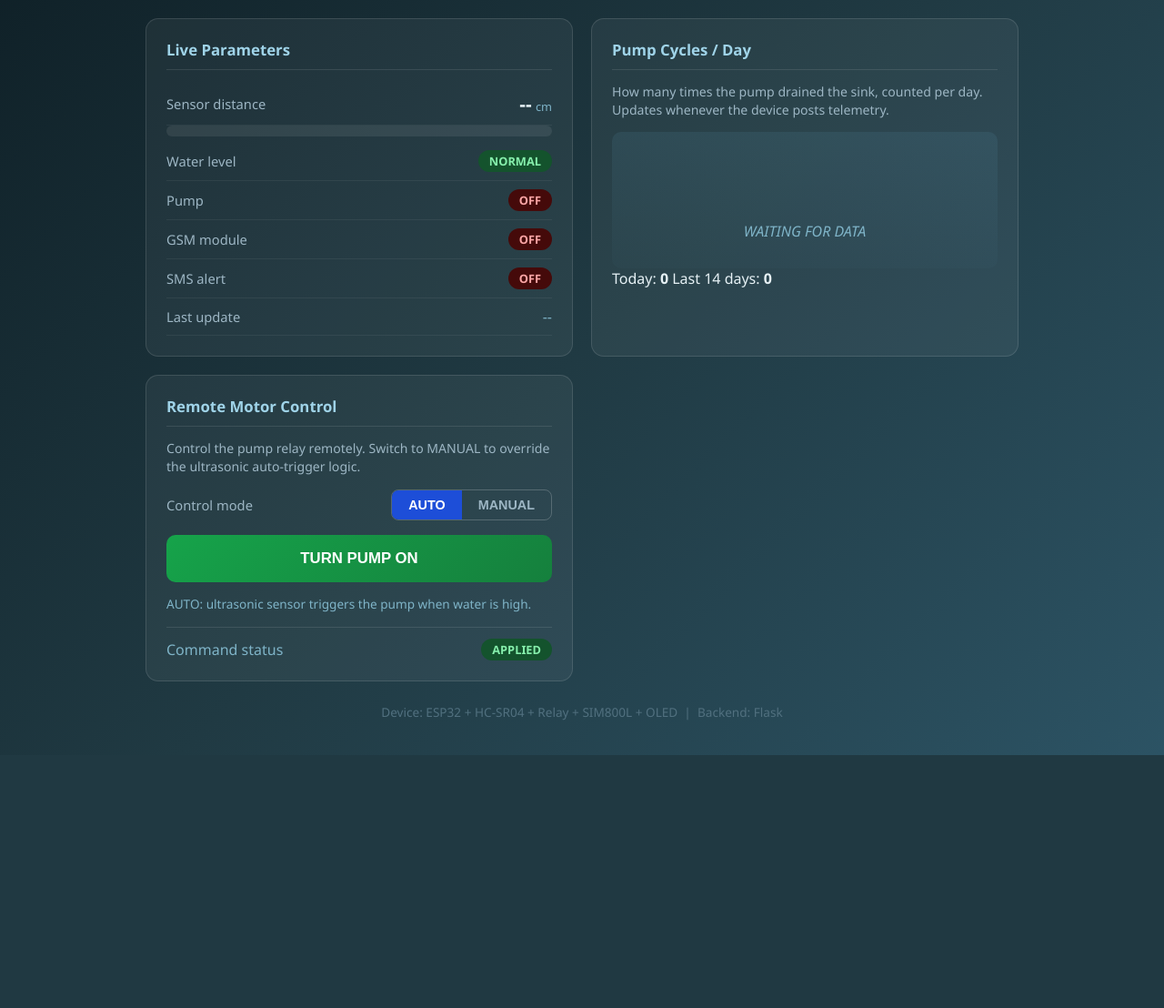
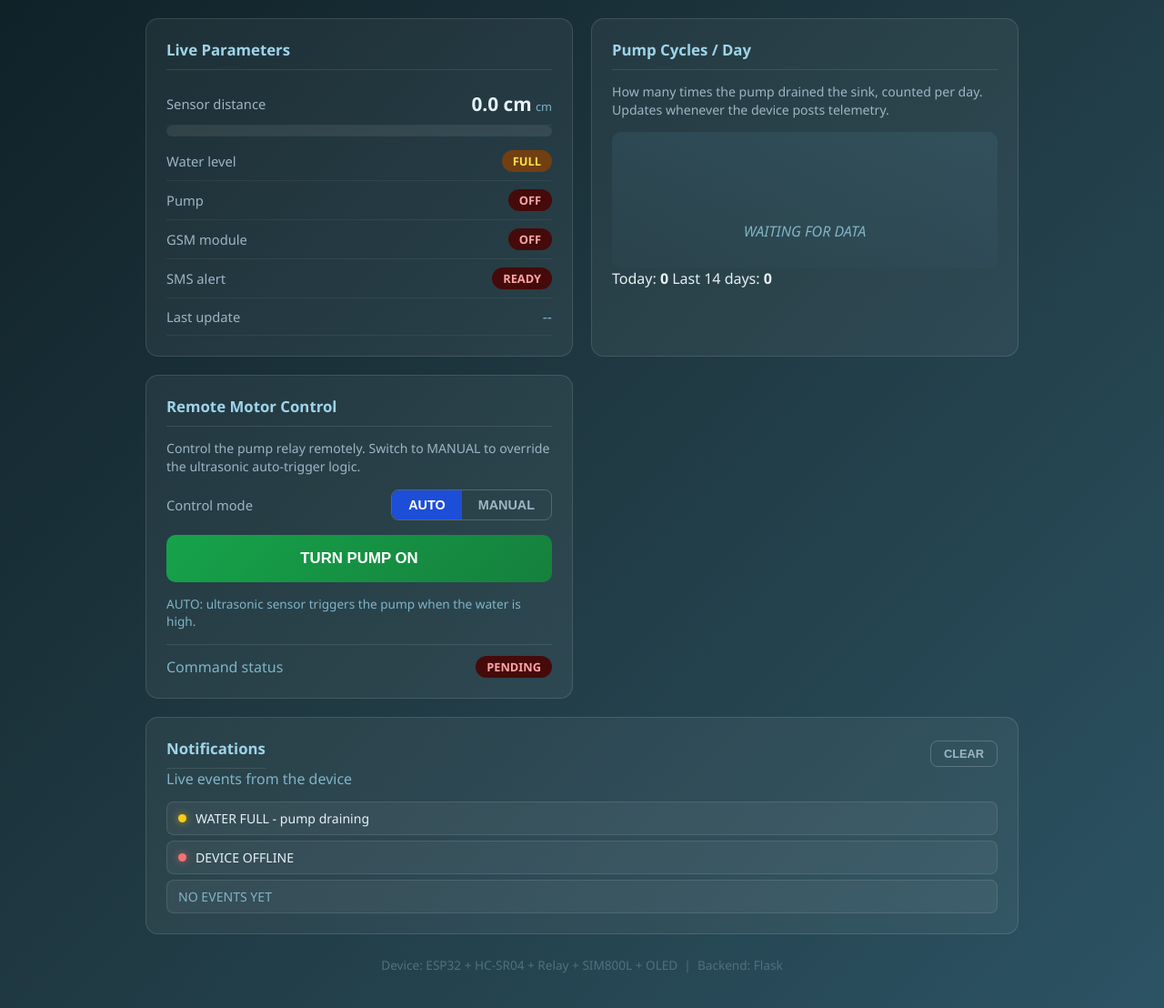
Before and after one commit to charleskasuba/cleaner, a Flask app: page / in a window 1280 px wide. Shown: the part 57-1165 px from the top of the page at 91% size. Before the commit the page ends 887 px from the top, so only its background shows below. Run offline with Flask 3, Linux system fonts and the light colour scheme.

Commit message:
Dashboard: notifications feed + cycle chart fix, restore JS after corruption

```diff
--- a/static/script.js
+++ b/static/script.js
@@ -1,12 +1,7 @@
-// ============================================================
 // ESP32 Sink Cleaner - Remote Dashboard JS
-// ============================================================
-
 const FULL_LIMIT_CM = 3.0;
-
-let currentMode = "auto";        // "auto" | "manual"
-let overridePumpOn = false;      // web-side pump state in manual mode
-
+let currentMode = "auto";
+let overridePumpOn = false     ;
 const els = {
   conn: document.getElementById("conn-status"),
   distVal: document.getElementById("dist-val"),
@@ -21,17 +16,61 @@
   modeManual: document.getElementById("mode-manual"),
   modeHint: document.getElementById("mode-hint"),
   ackState: document.getElementById("ack-state"),
-
-  // daily pump-cycle chart
   cyclesChart: document.getElementById("cycles-chart"),
   cyclesToday: document.getElementById("cycles-today"),
   cyclesTotal: document.getElementById("cycles-total"),
+  notifList: document.getElementById("notif-list"),
+  notifClear: document.getElementById("notif-clear"),
 };
-
-
-// ------------------------------------------------------------
-// Poll /api/status and render the dashboard
-// ------------------------------------------------------------
+const pillOnClasses = "pill pill-on";
+const pillOffClasses = "pill pill-off";
+let lastPumpOn = null;
+let lastLevelFull = null;
+let lastOnline = null;
+let notifCount = 0;
+function addNotif(text, cls) {
+  const li = document.createElement("li");
+  li.className = "notif-item";
+  li.innerHTML = '<span class="notif-dot ' + cls + '"></span>' + text;
+  els.notifList.prepend(li);
+  notifCount++;
+  if (notifCount > 8) {
+    const last = els.notifList.lastElementChild;
+    if (last) last.remove();
+  }
+}
+function render(data) {
+  const dist = Number(data.distance_cm);
+  const fresh = data.last_update && (Date.now() / 1000 - data.last_update) < 30;
+  const online = !!fresh;
+  if (lastOnline !== online) {
+    lastOnline = online;
+    if (online) addNotif("DEVICE ONLINE", "success");
+    else addNotif("DEVICE OFFLINE", "error");
+  }
+  els.conn.textContent = online ? "DEVICE ONLINE" : "DEVICE OFFLINE";
+  els.conn.className = online ? "badge online" : "badge offline";
+  if (isFinite(dist)) {
+    els.distVal.textContent = dist.toFixed(1) + " cm";
+    els.distBar.style.width = Math.min(100, dist / 5 * 100) + "%";
+    const full = dist <= FULL_LIMIT_CM;
+    if (lastLevelFull !== full) {
+      lastLevelFull = full;
+      if (full) addNotif("WATER FULL - pump draining", "warn");
+      else addNotif("Water restored to NORMAL", "info");
+    }
+    els.levelState.textContent = full ? "FULL" : "NORMAL";
+    els.levelState.className = full ? "pill pill-warn" : "pill pill-ok";
+  }
+  els.pumpBadge.textContent = data.pump_on ? "ON" : "OFF";
+  els.pumpBadge.className = data.pump_on ? "pill pill-on" : "pill pill-off";
+  els.gsmBadge.textContent = data.gsm_online ? "ON" : "OFF";
+  els.gsmBadge.className = data.gsm_online ? "pill pill-on" : "pill pill-off";
+  els.smsState.textContent = data.sms_sent ? "LAST SENT: YES" : "READY";
+  els.lastUpdate.textContent = data.last_update
+    ? new Date(data.last_update * 1000).toLocaleTimeString()
+    : "--";
+}
 async function refresh() {
   try {
     const res = await fetch("/api/status");
@@ -42,182 +81,33 @@
     els.conn.className = "badge offline";
   }
 }
-
-function render(data) {
-  const dist = data.distance_cm;
-  const fresh = data.last_update && (Date.now() / 1000 - data.last_update < 30);
-
-  els.conn.textContent = fresh ? "DEVICE ONLINE" : "DEVICE OFFLINE";
-  els.conn.className = fresh ? "badge online" : "badge offline";
-
-  // distance
-  if (dist !== null && dist !== undefined && dist >= 0) {
-    els.distVal.textContent = dist.toFixed(1);
-    const pct = Math.min(100, dist / 100 * 100 / 5 * 5); // scale to 5cm=100%
-    els.distBar.style.width = Math.min(100, dist / 5 * 100) + "%";
-  } else {
-    els.distVal.textContent = "--";
-    els.distBar.style.width = "0%";
-  }
-
-  // water level (full when distance < 3cm)
-  if (dist !== null && dist !== undefined && dist >= 0 && dist < FULL_LIMIT_CM) {
-    els.levelState.textContent = "FULL";
-    els.levelState.className = "pill pill-warn";
-  } else {
-    els.levelState.textContent = "NORMAL";
-    els.levelState.className = "pill pill-ok";
-  }
-
-  // pump
-  setPill(els.pumpBadge, "pump", data.pump_is_on ? "ON" : "OFF");
-  syncPumpButton(data.pump_is_on);
-
-  // gsm
-  setPill(els.gsmBadge, "gsm", data.gsm_registered ? "ON" : "OFF");
-  els.smsState.className = "pill " + (data.gsm_registered ? "pill-ok" : "pill-off");
-  els.smsState.textContent = data.gsm_registered ? "READY" : "OFF";
-
-  // last update
-  els.lastUpdate.textContent = data.last_update
-    ? new Date(data.last_update * 1000).toLocaleTimeString()
-    : "--";
-
-  // control mode (from server, may have been changed elsewhere)
-  currentMode = data.manual_override ? "manual" : "auto";
-  overridePumpOn = Boolean(data.override_pump_on);
-  renderMode();
-
-  // ack status
-  if (data.revision === data.acked_revision) {
-    els.ackState.textContent = "APPLIED";
-    els.ackState.className = "pill pill-on";
-  } else if (data.revision === 0) {
-    els.ackState.textContent = "STANDBY";
-    els.ackState.className = "pill pill-off";
-  } else {
-    els.ackState.textContent = "PENDING";
-    els.ackState.className = "pill pill-busy";
-  }
-}
-
-function setPill(el, kind, label) {
-  let cls = "pill";
-  const isOn = label === "ON";
-  if (kind === "pump" || kind === "gsm") cls += isOn ? " pill-on" : " pill-off";
-  el.textContent = label;
-  el.className = cls;
-}
-
-function renderMode() {
-  const manual = currentMode === "manual";
-  els.modeAuto.className = "seg-btn" + (manual ? "" : " active");
-  els.modeManual.className = "seg-btn" + (manual ? " active" : "");
-  els.modeHint.textContent = manual
-    ? "MANUAL: you control the relay. The ultrasonic auto-trigger is paused."
-    : "AUTO: ultrasonic sensor triggers the pump when water is high.";
-  syncPumpButton();
-}
-
-function syncPumpButton(actualOn) {
-  // In manual mode show the overridden request; in auto show actual state.
-  const on = currentMode === "manual" ? overridePumpOn : Boolean(actualOn);
-  els.pumpToggle.className = "pump-btn " + (on ? "pump-on" : "pump-off");
-  els.pumpToggle.textContent = on ? "TURN PUMP OFF" : "TURN PUMP ON";
-}
-
-// ------------------------------------------------------------
-// Send control command to server
-// ------------------------------------------------------------
-async function sendControl() {
-  const payload = {
-    manual_override: currentMode === "manual",
-    override_pump_on: overridePumpOn,
-  };
-  try {
-    const res = await fetch("/api/control", {
-      method: "POST",
-      headers: { "Content-Type": "application/json" },
-      body: JSON.stringify(payload),
-    });
-    if (!res.ok) throw new Error("bad status");
-    renderMode();
-  } catch (err) {
-    showToast("Failed to send command", "error");
-  }
-}
-
-// Event wiring
+els.pumpToggle.addEventListener("click", () => {
+  const on = els.pumpToggle.classList.contains("pump-on");
+  els.pumpToggle.classList.toggle("pump-on", !on);
+  fetch("/api/control", {
+    method: "POST",
+    headers: { "Content-Type": "application/json" },
+    body: JSON.stringify({ mode: "manual", override_pump_on: !on }),
+  }).then(() => {
+    els.ackState.textContent = "SENT";
+    els.ackState.className = "pill pill-ok";
+  });
+});
 els.modeAuto.addEventListener("click", () => {
-  if (currentMode !== "auto") { currentMode = "auto"; sendControl(); }
+  currentMode = "auto";
+  els.modeAuto.classList.add("active");
+  els.modeManual.classList.remove("active");
+  els.modeHint.textContent = "AUTO: sensor triggers the pump automatically.";
 });
 els.modeManual.addEventListener("click", () => {
-  if (currentMode !== "manual") { currentMode = "manual"; sendControl(); }
+  currentMode = "manual";
+  els.modeManual.classList.add("active");
+  els.modeAuto.classList.remove("active");
+  els.modeHint.textContent = "MANUAL: use the web button to run the pump.";
 });
-els.pumpToggle.addEventListener("click", () => {
-  overridePumpOn = !overridePumpOn;
-  sendControl();
+els.notifClear.addEventListener("click", () => {
+  els.notifList.innerHTML = '<li class="notif-item muted">NO EVENTS YET</li>';
+  notifCount = 0;
 });
-
-// ------------------------------------------------------------
-// Toast helper
-// ------------------------------------------------------------
-function showToast(msg, type) {
-  let t = document.getElementById("toast");
-  if (!t) {
-    t = document.createElement("div");
-    t.id = "toast";
-    document.body.appendChild(t);
-  }
-  t.textContent = msg;
-  t.className = "show " + type;
-  clearTimeout(t._timer);
-  t._timer = setTimeout(() => (t.className = ""), 2500);
-}
-
-// ============================================================
-// Pump cycles / day bar chart
-// ============================================================
-
-async function renderCycles() {
-  try {
-    const res = await fetch("/api/cycles");
-    const data = await res.json();
-    const days = data.days || [];
-    const counts = data.counts || [];
-    const el = els.cyclesChart;
-    if (!el) return;
-    el.innerHTML = "";
-
-    const max = Math.max(1, ...counts);
-    days.forEach((day, i) => {
-      const c = counts[i] || 0;
-      const col = document.createElement("div");
-      col.className = "cycle-col";
-      col.title = day + ": " + c + " cycle(s)";
-
-      const bar = document.createElement("div");
-      bar.className = "cycle-bar";
-      bar.style.height = Math.round((c / max) * 100) + "%";
-      bar.style.opacity = day === data.today
-        ? 1 : 0.25 + (c / max) * 0.6;
-
-      // label a few bars instead of all (keeps it readable on small screens)
-      const label = document.createElement("span");
-      label.className = "cycle-label";
-      label.textContent = (i % 2 === 0) ? day.slice(5) : "";
-
-      col.appendChild(bar);
-      col.appendChild(label);
-      el.appendChild(col);
-    });
-
-    els.cyclesToday.textContent = data.today ?? 0;
-    els.cyclesTotal.textContent = data.total ?? 0;
-  } catch (err) {
-    // chart is best-effort; ignore polling errors
-  }
-}
-
 refresh();
 setInterval(refresh, 3000);
--- a/static/style.css
+++ b/static/style.css
@@ -270,3 +270,57 @@
 .cycle-col.today .cycle-bar { background: linear-gradient(180deg, #4ade80, #15803d); box-shadow: 0 0 10px rgba(74,222,128,0.5); }
 .cycle-label { font-size: 0.62rem; color: #7fb4c8; white-space: nowrap; }
 .chart-empty { color: #7fb4c8; font-style: italic; padding: 30px 0; text-align: center; width: 100%; }
+
+/* ============================================================
+   NOTIFICATIONS FEED
+   ============================================================ */
+.notif-card { grid-column: 1 / -1; }
+.notif-head {
+  display: flex;
+  justify-content: space-between;
+  align-items: center;
+  gap: 12px;
+  flex-wrap: wrap;
+}
+.notif-head h2 { margin: 0; }
+.clear-btn {
+  background: transparent;
+  border: 1px solid rgba(255, 255, 255, 0.2);
+  color: #9db6c4;
+  padding: 6px 14px;
+  border-radius: 8px;
+  font-size: 0.8rem;
+  font-weight: 600;
+  cursor: pointer;
+}
+.clear-btn:hover { background: rgba(255, 255, 255, 0.1); color: #fff; }
+.notif-list {
+  list-style: none;
+  margin: 14px 0 0;
+  padding: 0;
+  max-height: 280px;
+  overflow-y: auto;
+  display: flex;
+  flex-direction: column;
+  gap: 6px;
+}
+.notif-item {
+  display: flex;
+  align-items: center;
+  gap: 10px;
+  background: rgba(255, 255, 255, 0.05);
+  border: 1px solid rgba(255, 255, 255, 0.1);
+  border-radius: 8px;
+  padding: 8px 12px;
+  font-size: 0.88rem;
+}
+.notif-dot {
+  width: 9px;
+  height: 9px;
+  border-radius: 50%;
+  flex: none;
+}
+.notif-dot.success { background: #4ade80; box-shadow: 0 0 8px rgba(74, 222, 128, 0.6); }
+.notif-dot.warn { background: #facc15; box-shadow: 0 0 8px rgba(250, 204, 21, 0.6); }
+.notif-dot.error { background: #f87171; box-shadow: 0 0 8px rgba(248, 113, 113, 0.6); }
+.notif-time { margin-left: auto; font-size: 0.72rem; color: #7fb4c8; white-space: nowrap; }
--- a/templates/index.html
+++ b/templates/index.html
@@ -93,6 +93,18 @@
         </div>
       </div>
 
+      <!-- ===================== NOTIFICATIONS ===================== -->
+      <div class="card notif-card">
+        <div class="notif-head">
+          <h2>Notifications</h2>
+          <button id="notif-clear" class="clear-btn">CLEAR</button>
+        </div>
+        <span class="muted">Live events from the device</span>
+        <ul class="notif-list" id="notif-list">
+          <li class="notif-item muted">NO EVENTS YET</li>
+        </ul>
+      </div>
+
     </section>
 
     <footer>
```
Also changed, not shown: 1 other file.
